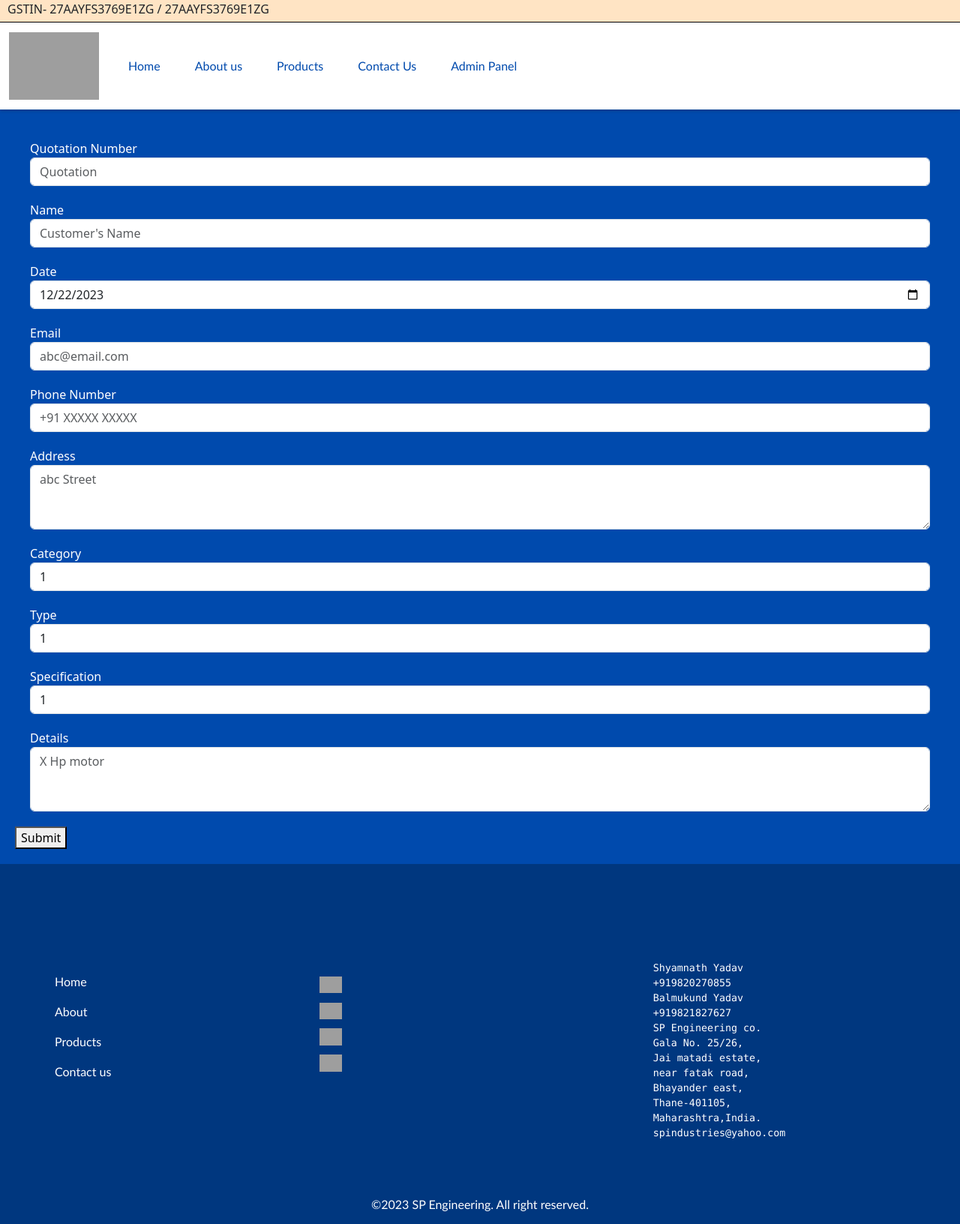
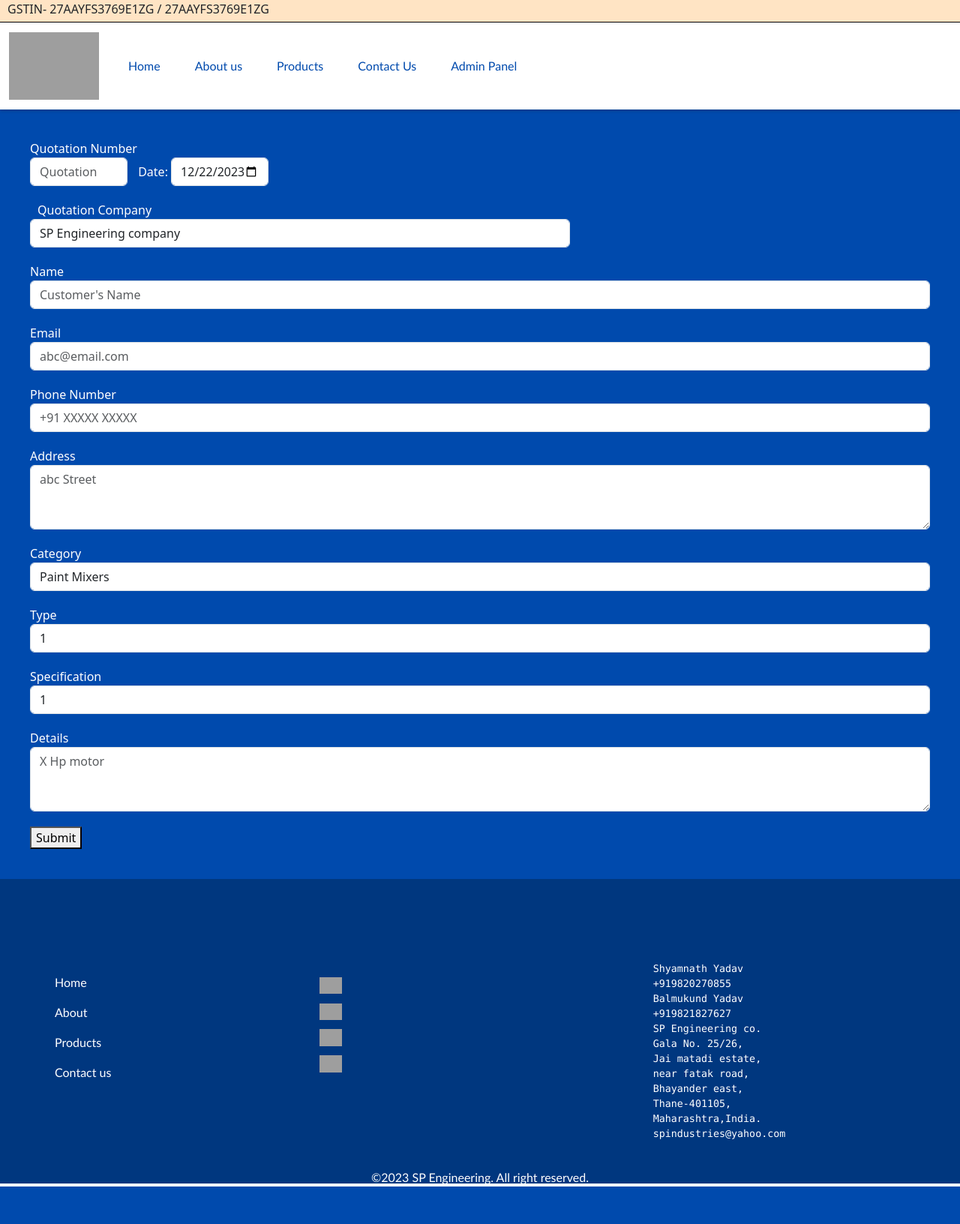
Before and after one commit to VishalYadavGit/Spsite, a Django app: page /quotation in a window 1280 px wide. Shown: the whole page at 75% size. After the commit the page ends 1582 px from the top, so only its background shows below. Run offline with Django 4.2, Linux system fonts and the light colour scheme; a user stored in the database is signed in; data comes from the database, SQL or seed files in the repository; both versions use the stored data as it was after the commit; grey boxes are pictures that could not be loaded.

Commit message:
few changes in quotation

```diff
--- a/SP/views.py
+++ b/SP/views.py
@@ -52,7 +52,9 @@ def adminpanel(request):
 
 @user_passes_test(is_admin)
 def quotation(request):
-    return render(request,'quotation.html')
+    categorys=Machine_category.objects.all
+    context={"categorys":categorys}
+    return render(request,'quotation.html',context)
 
 @user_passes_test(is_admin)
 def performa(request):
--- a/templates/admin.html
+++ b/templates/admin.html
@@ -16,7 +16,7 @@
 
 {% endblock style %}
 {% block body %}
-<h3 style="background-color:yellow;color: black; text-align: center;" id="annouce"></h3>
+<h3 style="background-color:yellow;color: black; text-align: center;" id="annouce">Choose</h3>
 <div class="adminbox">
     <a href="quotation" style="text-decoration: none;color: white;">
         <div class="funcbox">
--- a/templates/base.html
+++ b/templates/base.html
@@ -10,7 +10,6 @@
     {% endblock style %}
     <style>
         html,body{
-            height: 100%;
             width: 100%;
         }
         .navbar{
@@ -105,7 +104,7 @@
           justify-content: space-evenly;
         }
         .mainbody{
-            min-height: 100%;
+            min-height:85vh;
             background-color: #004aad;
 
         }
--- a/templates/contact.html
+++ b/templates/contact.html
@@ -55,7 +55,7 @@
         <label class="labels" for="text">Enter Your Message<span style="color: red;">*</span></label><br>
         <input required="required" class="specialtxt all inputss" type="text" name='message' placeholder="Your message" style="margin-bottom: 2%;">
     </div>
-    <button class="submitwala">Send</button>
+    <button class="submitwala" style="margin-bottom: 20px;">Send</button>
 
 
 </form>
--- a/templates/quotation.html
+++ b/templates/quotation.html
@@ -3,6 +3,19 @@
 <style>
     .formelement{
         margin:20px;
+    }
+    input::-webkit-outer-spin-button,
+    input::-webkit-inner-spin-button {
+      -webkit-appearance: none;
+      margin: 0;
+    }
+
+    /* Firefox */
+    input[type=number] {
+      -moz-appearance: textfield;
+    }
+    .inlinedis{
+      display:inline;
     }
 </style>
 {% endblock style %}
@@ -10,17 +23,20 @@
 {% block body %}
 <form style="padding:20px;color:white">
     <div class="form-group formelement">
-        <label for="exampleFormControlInput1">Quotation Number</label>
-        <input type="number" class="form-control" id="exampleFormControlInput1" placeholder="Quotation">
+        <label for="exampleFormControlInput1">Quotation Number</label><br>
+        <input type="number" class="form-control" id="exampleFormControlInput1" placeholder="Quotation" style="display:inline-block;width:10%;min-width:130px;">
+        <label for="exampleFormControlInput1" style="margin-left:10px">Date:</label>
+        <input type="Date" id="date" class="form-control" id="exampleFormControlInput1" value=alltogether style="display:inline-block;width:10%;min-width:130px;margin-bottom:20px"><br>
+        <label for="exampleFormControlSelect1" style="margin-left:10px">Quotation Company</label><br>
+      <select class="form-control" id="exampleFormControlSelect1" style="display:inline-block;width:60%;min-width:100px;">
+        <option>SP Engineering company</option>
+        <option>SP Industries</option>
+      </select>
       </div>
     <div class="form-group formelement">
       <label for="exampleFormControlInput1">Name</label>
       <input type="text" class="form-control" id="exampleFormControlInput1" placeholder="Customer's Name">
     </div>
-    <div class="form-group formelement">
-        <label for="exampleFormControlInput1">Date</label>
-        <input type="Date" id="date" class="form-control" id="exampleFormControlInput1" value=alltogether>
-      </div>
       <div class="form-group formelement">
         <label for="exampleFormControlInput1">Email</label>
         <input type="email" class="form-control" id="exampleFormControlInput1" placeholder="abc@email.com">
@@ -36,7 +52,9 @@
     <div class="form-group formelement">
       <label for="exampleFormControlSelect1">Category</label>
       <select class="form-control" id="exampleFormControlSelect1">
-        <option>1</option>
+        {% for category in categorys %}
+        <option>{{category.Category_name}}</option>
+        {% endfor %}
       </select>
     </div>
     <div class="form-group formelement">
@@ -54,7 +72,7 @@
       <div class="form-group formelement">
         <label for="exampleFormControlTextarea1">Details</label>
         <textarea class="form-control" id="exampleFormControlTextarea1" rows="3" placeholder="X Hp motor"></textarea>
+        <button style="margin-top:20px;" type="submit">Submit</button>
       </div>
-      <button style="margin: auto;" type="submit">Submit</button>
   </form>
 {% endblock body %}
```
Also changed, not shown: db.sqlite3.
